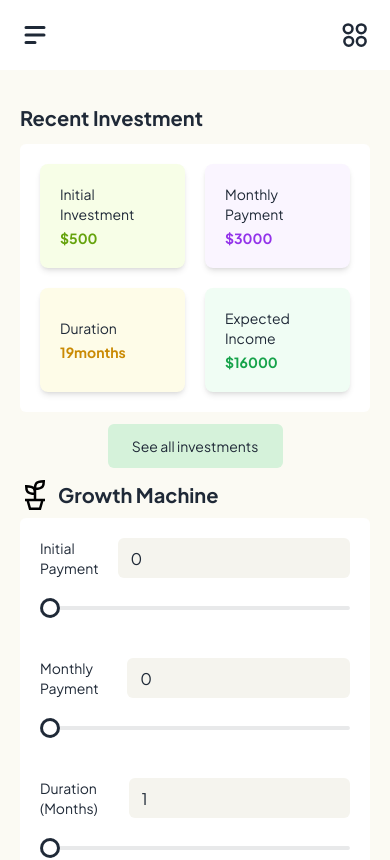
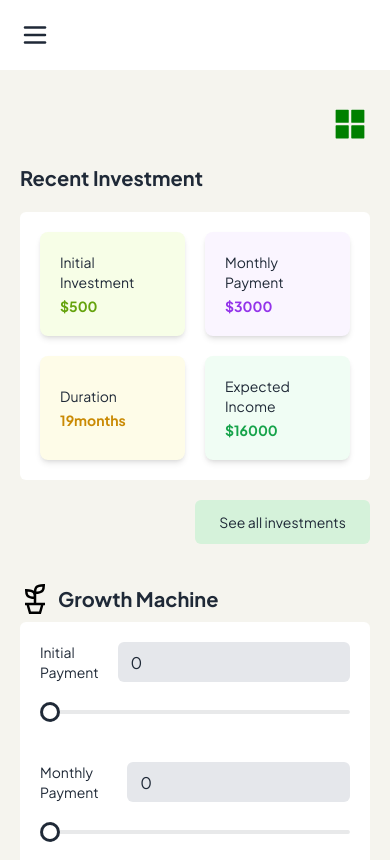
Before and after one commit to Neon-jeff/groo-frontend, a React (Vite) app: page /users/dashboard in a window 390 px wide. Shown: the top 860 px of the page. Built offline with nearby package versions, Linux system fonts and the light colour scheme.

Commit message:
Dashboard Mobile and calculator fix

```diff
--- a/src/components/CalculatorFields/CalculatorFieldSets.jsx
+++ b/src/components/CalculatorFields/CalculatorFieldSets.jsx
@@ -1,4 +1,4 @@
-import React, { useState } from "react";
+import React, { useEffect, useRef, useState } from "react";
 
 export default function CalculatorFieldSets({
   name,
@@ -9,6 +9,14 @@ export default function CalculatorFieldSets({
   step,
 }) {
   let [sliderVal, setSliderVal] = useState(min);
+  let InputRef=useRef(null)
+  let SliderRef=useRef(null)
+
+  useEffect(()=>{
+    let value=InputRef.current?.value
+    onChange(sliderVal);
+
+  },[sliderVal])
   return (
     <div>
       <fieldset className="w-full flex flex-col gap-x-0 gap-y-5 text-sm ">
@@ -17,28 +25,27 @@ export default function CalculatorFieldSets({
             {label}
           </label>
           <input
+            ref={InputRef}
             type="text"
             name={name}
             value={sliderVal}
             onChange={(e) => {
-              onChange(e.target.value);
-              setSliderVal(e.target.value);
-              console.log("hey baby");
+              setSliderVal(e.target.value)
+              onChange(e.target.value)
+
             }}
-            className="bg-sub h-10 w-full rounded-md p-3 input"
+            className="bg-gray-200 h-10 w-full rounded-md p-3 input"
           />
         </div>
         <input
+        ref={SliderRef}
           type="range"
           min={min}
           max={max}
-          value={sliderVal}
-          step={step}
-          onInput={(e) => {
-            setSliderVal(e.target.value);
-          }}
+          value={sliderVal?sliderVal:0}
           onChange={(e) => {
             setSliderVal(e.target.value);
+
           }}
           className=" range range-sm  accent-secondary"
         />
--- /dev/null
+++ b/src/components/dashboardComponents/AsideMobile.jsx
@@ -0,0 +1,56 @@
+import React from "react";
+import ProfileCard from "./profileCard";
+import ButtonDBoard from "../buttons/buttonDashboard";
+import { IoCloseOutline } from "react-icons/io5";
+import { easeIn, easeOut, motion, AnimatePresence } from "framer-motion";
+export default function AsideMobile({ show, setShow }) {
+  return (
+    <>
+      {show && (
+        <motion.div
+          initial={{
+            y: 1000,
+          }}
+          animate={{
+            y: 0,
+          }}
+          transition={{
+            ease: easeOut,
+            duration: 0.3,
+          }}
+          className="px-10 pt-20 fixed top-48 bg-black-white-100 rounded-t-3xl h-full w-full flex flex-col gap-10 items-center"
+        >
+          <IoCloseOutline
+            size={30}
+            className="absolute top-5 right-5"
+            onClick={() => {
+              setShow(!show);
+            }}
+          />
+          <ProfileCard />
+          <div className="w-full flex flex-col gap-5">
+            <h1 className="text-xl font-semibold">Your Account Status</h1>
+            <progress
+              className="progress progress-success w-56"
+              value={20}
+              max="100"
+            ></progress>
+            <div className="bg-saltpan-100  rounded-lg p-5 text-sm flex flex-col gap-2">
+              <p className="text-lg font-semibold ">Verify your Account</p>
+              <p>Steps</p>
+              <p className="flex flex-col gap-1">
+                <span>1. add contact info</span>
+                <span>2. add address</span>
+                <span>3. add social security number</span>
+              </p>
+              <button className="w-1/2 bg-saltpan-300 p-2 rounded-md">
+                Start
+              </button>
+            </div>
+          </div>
+          <ButtonDBoard width="w-full max-sm:w-1/2" />
+        </motion.div>
+      )}
+    </>
+  );
+}
--- a/src/components/dashboardComponents/Calculator.jsx
+++ b/src/components/dashboardComponents/Calculator.jsx
@@ -6,35 +6,36 @@ export default function Calculator() {
     let [Initial,setInitial]=useState(0)
     let [recurring,setRecurring]=useState(0)
     let [duration,setDuration]=useState(1)
-    console.log(Initial);
   return (
     <div className="bg-white p-5 rounded-md  flex flex-col gap-5">
       <div className=" flex gap-10 max-sm:flex-col">
         <CalculatorFieldSets
           label={"Initial Payment"}
-          min={Initial}
+          min={0}
           max={"100000"}
           onChange={setInitial}
           step={100}
         />
         <CalculatorFieldSets
           label={"Monthly Payment"}
-          min={recurring}
+          min={0}
           max={"10000"}
           onChange={setRecurring}
           step={1}
         />
         <CalculatorFieldSets
           label={"Duration (Months)"}
-          min={duration}
+          min={1}
           max={"30"}
           onChange={setDuration}
           step={1}
         />
       </div>
-      <p className='w-1/2 max-sm:w-full text-sm'>
+      <p className="w-1/2 max-sm:w-full text-sm">
         If you invest{" "}
-        <span className="text-lime-600 bg-lime-50 rounded-md p-1">${Initial}</span>{" "}
+        <span className="text-lime-600 bg-lime-50 rounded-md p-1">
+          ${Initial}
+        </span>{" "}
         initial payment and make a monthly payment of{" "}
         <span className="text-lime-600 bg-lime-50 rounded-md p-1">
           ${recurring}
@@ -45,7 +46,7 @@ export default function Calculator() {
         </span>{" "}
         , your income will be .........
       </p>
-      <ButtonAuth width='w-1/4 max-sm:w-1/2' text='Calculate'/>
+      <ButtonAuth width="w-1/4 max-sm:w-1/2" text="Calculate" />
     </div>
   );
 }
--- a/src/components/dashboardComponents/SideNavMobile.jsx
+++ b/src/components/dashboardComponents/SideNavMobile.jsx
@@ -6,9 +6,10 @@ import { MdEmail } from "react-icons/md";
 import ButtonDBoard from "../buttons/buttonDashboard";
 import { IoLogOut } from "react-icons/io5";
 import { RiBankCardFill } from "react-icons/ri";
-import { HiMenuAlt2 } from "react-icons/hi";
 import { RiApps2Line } from "react-icons/ri";
 import { IoCloseOutline } from "react-icons/io5";
+import { LuMenu } from "react-icons/lu";
+import { easeIn, easeOut, motion,AnimatePresence } from "framer-motion";
 
 export default function SideNavMobile() {
   let [mNav, setMNav] = useState(false);
@@ -16,15 +17,43 @@ export default function SideNavMobile() {
     size: 30,
   };
   return (
-    <div className=" lg:w-2/12">
+    <div className=" lg:w-2/12 lg:hidden">
       {/* mobile Nav */}
       <div className="bg-white w-full md:hidden fixed top-0 p-5 flex justify-between">
-        <HiMenuAlt2 {...iconProps} onClick={()=>{setMNav(!mNav)}}/>
-        <RiApps2Line {...iconProps} />
+        <LuMenu
+          {...iconProps}
+          onClick={() => {
+            setMNav(!mNav);
+          }}
+        />
+
       </div>
       {mNav && (
-        <div className="relative max-sm:top-0 max-sm:h-full max-sm:z-[1] max-sm:fixed max-sm:w-4/5 py-10 px-5 text-sm bg-primary h-full text-white flex flex-col justify-evenly items-center">
-        <IoCloseOutline size={30} className="absolute top-5 right-5" onClick={()=>{setMNav(!mNav)}}/>
+        <AnimatePresence >
+          <motion.div
+          key="mobile"
+            initial={{
+              x: -1000,
+            }}
+            animate={{
+              x: 0,
+            }}
+            transition={{
+              ease: easeOut,
+              duration: .3,
+            }}
+            exit={{
+              x: 1000,
+            }}
+            className="relative max-sm:top-0 max-sm:h-full max-sm:z-[1] max-sm:fixed max-sm:w-4/5 py-10 px-5 text-sm bg-primary h-full text-white flex flex-col justify-evenly items-center"
+          >
+            <IoCloseOutline
+              size={30}
+              className="absolute top-5 right-5"
+              onClick={() => {
+                setMNav(!mNav);
+              }}
+            />
             <p>LOGO</p>
             {/* Nav Element */}
             <ul className="text-white flex flex-col gap-8 w-full">
@@ -50,7 +79,8 @@ export default function SideNavMobile() {
               <IoLogOut {...iconProps} />
               Logout
             </Link>
-        </div>
+          </motion.div>
+        </AnimatePresence>
       )}
     </div>
   );
--- a/src/components/dashboardComponents/mainContent.jsx
+++ b/src/components/dashboardComponents/mainContent.jsx
@@ -2,13 +2,15 @@ import React from 'react'
 import Calculator from './Calculator';
 import ButtonDBoard from '../buttons/buttonDashboard';
 import { GrGrow } from "react-icons/gr";
+import { AiFillAppstore } from "react-icons/ai";
 
-export default function MainContent() {
+export default function MainContent({showMobile,mobile}) {
   return (
     <div className=" w-7/12 px-10 py-6 max-sm:px-5 max-sm:w-full mt-20 ">
       {/* Investment Status */}
-      <div className="flex flex-col gap-3">
-        <h1 className="text-xl font-semibold ">Recent Investment</h1>
+      <div className="flex flex-col gap-5">
+        <AiFillAppstore className='self-end sm:hidden' size={40} color='green' onClick={()=>{showMobile(!mobile)}}/>
+        <h1 className="text-xl font-semibold">Recent Investment</h1>
         <div className="bg-white p-5 rounded-md flex justify-between text-sm max-sm:grid max-sm:grid-cols-2 max-sm:gap-5 ">
           <p className="flex flex-col gap-1 shadow-md  justify-center bg-lime-50 p-5  rounded-lg ">
             Initial Investment{" "}
@@ -27,13 +29,13 @@ export default function MainContent() {
             <span className="text-md font-semibold text-green-600">$16000</span>
           </p>
         </div>
-        <button className="bg-saltpan-100 w-3/12 max-sm:w-1/2 max-sm:self-center self-end p-3 text-sm rounded-md">
+        <button className="bg-saltpan-100 w-3/12 max-sm:w-1/2  self-end p-3 text-sm rounded-md">
           See all investments
         </button>
       </div>
 
       {/* Investment Calculator */}
-      <div className="mt-3">
+      <div className="mt-10">
         <h1 className="text-xl font-semibold pb-2 flex items-center gap-2 ">
           <GrGrow size={30} color="#0d3428" />
           Growth Machine
--- a/src/pages/dashboard/dashboard.jsx
+++ b/src/pages/dashboard/dashboard.jsx
@@ -1,16 +1,19 @@
-import React from 'react'
+import React, { useState } from 'react'
 import SideNav from '../../components/dashboardComponents/SideNav'
 import MainContent from '../../components/dashboardComponents/mainContent'
 import Aside from '../../components/dashboardComponents/aside'
 import SideNavMobile from '../../components/dashboardComponents/SideNavMobile'
+import AsideMobile from '../../components/dashboardComponents/AsideMobile'
 
 export default function () {
+  let [showAside,setShowAside] =useState(false)
   return (
-    <div className='h-full flex overflow-x-hidden'>
+    <div className='h-full bg-sub flex overflow-x-hidden'>
         <SideNavMobile/>
         <SideNav/>
-        <MainContent/>
+        <MainContent showMobile={setShowAside} mobile={showAside}/>
         <Aside/>
+        <AsideMobile show={showAside} setShow={setShowAside}/>
     </div>
   )
 }
```
Lines whose indentation alone changed are shown as unchanged.
